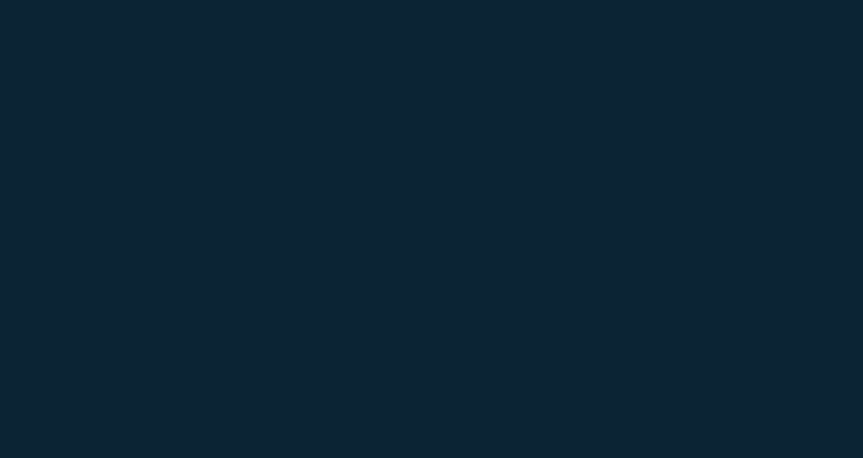
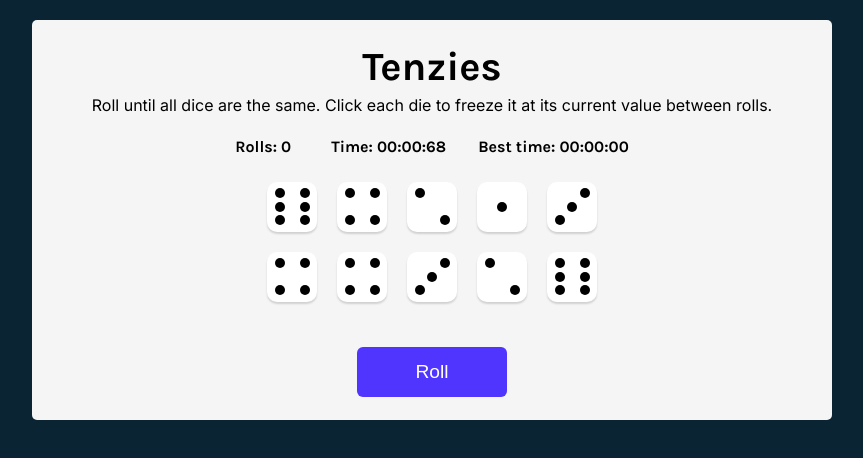
Before and after one commit to chuckchaa/tenzies-game, a plain HTML site: page index.html in a window 1280 px wide. Shown: the whole page, without its empty margins (208-1071 px from the left). Drawn offline with Linux system fonts and the light colour scheme; the site is published under a folder, as on GitHub Pages, so addresses that start at the root find nothing.

Commit message:
Add files via upload

```diff
--- a/index.html
+++ b/index.html
@@ -1 +1 @@
-<!doctype html><html lang="en"><head><meta charset="utf-8"/><meta name="viewport" content="width=device-width,initial-scale=1"/><link rel="preconnect" href="https://fonts.googleapis.com"><link rel="preconnect" href="https://fonts.gstatic.com" crossorigin><link href="https://fonts.googleapis.com/css2?family=Inter&family=Karla:wght@700&display=swap" rel="stylesheet"><link rel="stylesheet" href="style.css"><title>Tenzies game</title></head><body><noscript>You need to enable JavaScript to run this app.</noscript><div id="root"></div><script defer="defer" src="/static/js/main.06f2ce15.js"></script></body></html>
+<!doctype html><html lang="en"><head><meta charset="utf-8"/><meta name="viewport" content="width=device-width,initial-scale=1"/><link rel="preconnect" href="https://fonts.googleapis.com"><link rel="preconnect" href="https://fonts.gstatic.com" crossorigin><link href="https://fonts.googleapis.com/css2?family=Inter&family=Karla:wght@700&display=swap" rel="stylesheet"><link rel="stylesheet" href="style.css"><title>Tenzies game</title><script defer="defer" src="./static/js/main.06f2ce15.js"></script></head><body><noscript>You need to enable JavaScript to run this app.</noscript><div id="root"></div></body></html>
```
Also changed, not shown: asset-manifest.json.
